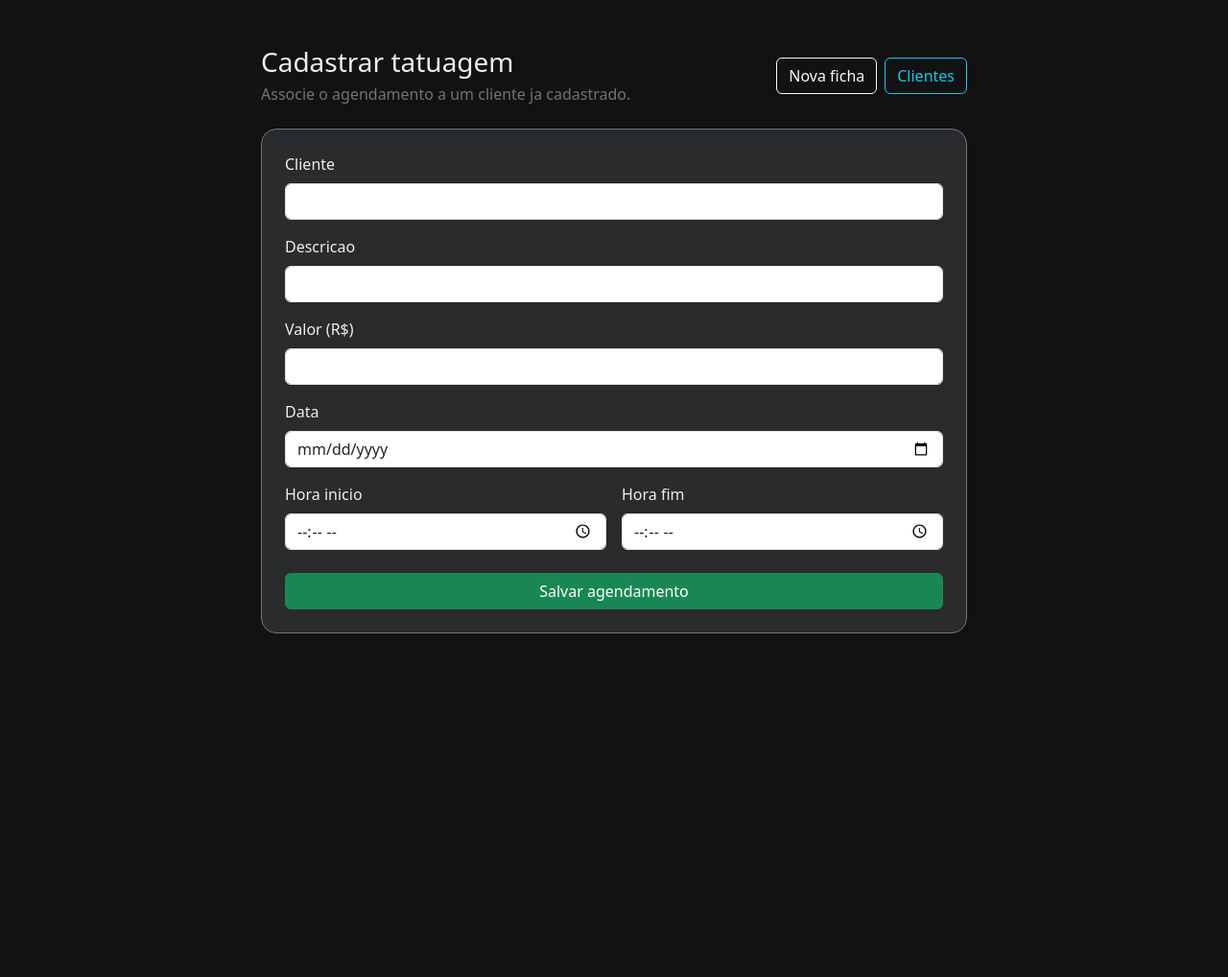
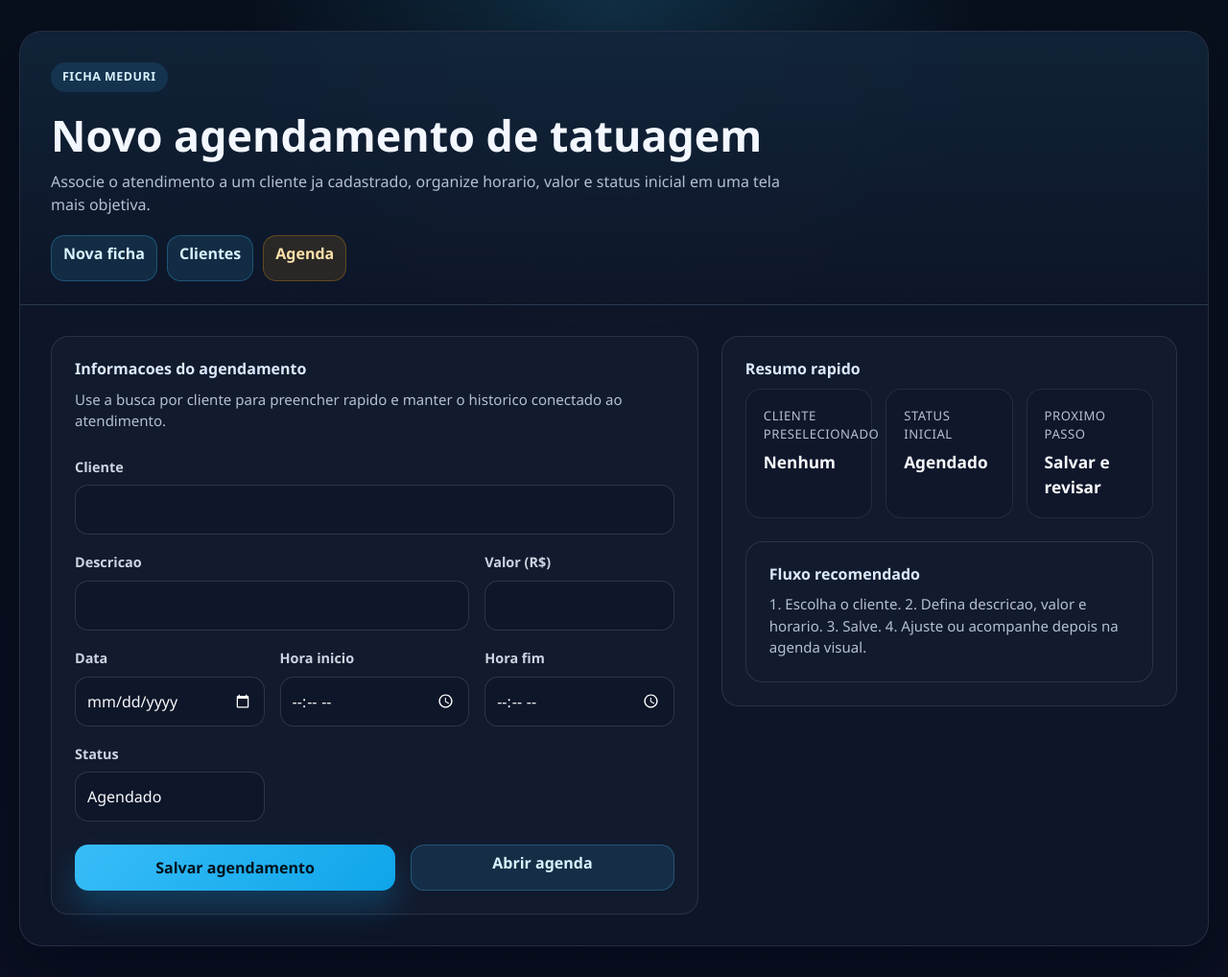
Before and after one commit to danielaraujodasilva/meduri, a PHP site: page /tools/ficha/public/cadastrar_tatuagem.php in a window 1280 px wide. Shown: the whole page at 96% size. Before the commit the page ends 660 px from the top, so only its background shows below. Run offline with PHP 8.4, Linux system fonts and the light colour scheme.

Commit message:
feat(ficha): redesign tattoo scheduling form

```diff
--- a/tools/ficha/public/cadastrar_tatuagem.php
+++ b/tools/ficha/public/cadastrar_tatuagem.php
@@ -24,14 +24,15 @@ if ($_SERVER['REQUEST_METHOD'] === 'POST' && isset($_POST['cliente_id'])) {
     $data = trim((string) ($_POST['data_tatuagem'] ?? ''));
     $horaInicio = trim((string) ($_POST['hora_inicio'] ?? ''));
     $horaFim = trim((string) ($_POST['hora_fim'] ?? ''));
+    $status = trim((string) ($_POST['status'] ?? 'agendado'));
 
     if ($clienteId <= 0 || $descricao === '' || $data === '') {
         echo json_encode(['status' => 'error', 'message' => 'Preencha cliente, descricao e data.']);
         exit;
     }
 
-    $stmt = $conn->prepare('INSERT INTO tatuagens (cliente_id, descricao, valor, data_tatuagem, hora_inicio, hora_fim) VALUES (?, ?, ?, ?, ?, ?)');
-    $stmt->bind_param('isdsss', $clienteId, $descricao, $valor, $data, $horaInicio, $horaFim);
+    $stmt = $conn->prepare('INSERT INTO tatuagens (cliente_id, descricao, valor, data_tatuagem, hora_inicio, hora_fim, status) VALUES (?, ?, ?, ?, ?, ?, ?)');
+    $stmt->bind_param('isdssss', $clienteId, $descricao, $valor, $data, $horaInicio, $horaFim, $status);
     $stmt->execute();
     $stmt->close();
 
@@ -45,73 +46,122 @@ if ($_SERVER['REQUEST_METHOD'] === 'POST' && isset($_POST['cliente_id'])) {
 <meta charset="UTF-8">
 <meta name="viewport" content="width=device-width, initial-scale=1">
 <title>Cadastrar Tatuagem</title>
-<link href="https://cdn.jsdelivr.net/npm/bootstrap@5.3.0/dist/css/bootstrap.min.css" rel="stylesheet">
+<link href="https://cdn.jsdelivr.net/npm/bootstrap@5.3.3/dist/css/bootstrap.min.css" rel="stylesheet">
+<link href="../assets/style.css" rel="stylesheet">
 <script src="https://code.jquery.com/jquery-3.6.0.min.js"></script>
-<style>
-body { background: #121212; color: #eee; }
-.container { max-width: 760px; margin-top: 48px; }
-.autocomplete-suggestions { position: absolute; background: #222; border: 1px solid #444; width: 100%; max-height: 200px; overflow-y: auto; z-index: 999; }
-.autocomplete-suggestion { padding: 10px; cursor: pointer; }
-.autocomplete-suggestion:hover { background: #333; }
-</style>
 </head>
-<body>
-<div class="container">
-  <div class="d-flex flex-column flex-md-row justify-content-between align-items-md-center mb-4 gap-3">
-    <div>
-      <h1 class="h3 mb-1">Cadastrar tatuagem</h1>
-      <p class="text-secondary mb-0">Associe o agendamento a um cliente ja cadastrado.</p>
-    </div>
-    <div class="d-flex gap-2">
-      <a class="btn btn-outline-light" href="../index.php">Nova ficha</a>
-      <a class="btn btn-outline-info" href="clientes.php">Clientes</a>
-    </div>
-  </div>
+<body class="ficha-body">
+<main class="ficha-shell">
+  <section class="ficha-frame">
+    <header class="ficha-hero">
+      <span class="ficha-kicker">Ficha Meduri</span>
+      <h1>Novo agendamento de tatuagem</h1>
+      <p>Associe o atendimento a um cliente ja cadastrado, organize horario, valor e status inicial em uma tela mais objetiva.</p>
+      <div class="ficha-nav">
+        <a class="btn ficha-btn ficha-btn-secondary" href="../index.php">Nova ficha</a>
+        <a class="btn ficha-btn ficha-btn-secondary" href="clientes.php">Clientes</a>
+        <a class="btn ficha-btn ficha-btn-warning" href="../agenda/">Agenda</a>
+      </div>
+    </header>
 
-  <div id="alerta"></div>
+    <div class="ficha-content">
+      <div id="alerta"></div>
 
-  <form id="formTatuagem" class="bg-secondary bg-opacity-25 border border-secondary rounded-4 p-4">
-    <div class="mb-3 position-relative">
-      <label class="form-label">Cliente</label>
-      <input type="text" id="clienteInput" class="form-control" autocomplete="off" required value="<?php echo htmlspecialchars($clienteSelecionadoNome, ENT_QUOTES, 'UTF-8'); ?>">
-      <input type="hidden" name="cliente_id" id="clienteId" value="<?php echo $clienteSelecionadoId > 0 ? $clienteSelecionadoId : ''; ?>">
-      <div id="clienteSuggestions" class="autocomplete-suggestions" style="display:none;"></div>
-    </div>
+      <div class="row g-4">
+        <div class="col-lg-7">
+          <form id="formTatuagem" class="ficha-panel">
+            <div class="mb-4">
+              <h2 class="ficha-panel-title">Informacoes do agendamento</h2>
+              <p class="ficha-copy mb-0">Use a busca por cliente para preencher rapido e manter o historico conectado ao atendimento.</p>
+            </div>
 
-    <div class="mb-3">
-      <label class="form-label">Descricao</label>
-      <input type="text" name="descricao" class="form-control" required>
-    </div>
+            <div class="mb-3 position-relative">
+              <label class="ficha-form-label">Cliente</label>
+              <input type="text" id="clienteInput" class="form-control" autocomplete="off" required value="<?php echo htmlspecialchars($clienteSelecionadoNome, ENT_QUOTES, 'UTF-8'); ?>">
+              <input type="hidden" name="cliente_id" id="clienteId" value="<?php echo $clienteSelecionadoId > 0 ? $clienteSelecionadoId : ''; ?>">
+              <div id="clienteSuggestions" class="ficha-autocomplete" style="display:none;"></div>
+            </div>
 
-    <div class="mb-3">
-      <label class="form-label">Valor (R$)</label>
-      <input type="number" step="0.01" name="valor" class="form-control" required>
-    </div>
+            <div class="row g-3">
+              <div class="col-md-8">
+                <label class="ficha-form-label">Descricao</label>
+                <input type="text" name="descricao" class="form-control" required>
+              </div>
+              <div class="col-md-4">
+                <label class="ficha-form-label">Valor (R$)</label>
+                <input type="number" step="0.01" name="valor" class="form-control" required>
+              </div>
+              <div class="col-md-4">
+                <label class="ficha-form-label">Data</label>
+                <input type="date" name="data_tatuagem" class="form-control" required>
+              </div>
+              <div class="col-md-4">
+                <label class="ficha-form-label">Hora inicio</label>
+                <input type="time" name="hora_inicio" class="form-control" required>
+              </div>
+              <div class="col-md-4">
+                <label class="ficha-form-label">Hora fim</label>
+                <input type="time" name="hora_fim" class="form-control" required>
+              </div>
+              <div class="col-md-4">
+                <label class="ficha-form-label">Status</label>
+                <select name="status" class="form-select">
+                  <option value="agendado">Agendado</option>
+                  <option value="confirmado">Confirmado</option>
+                  <option value="cancelado">Cancelado</option>
+                  <option value="concluido">Concluido</option>
+                </select>
+              </div>
+            </div>
 
-    <div class="mb-3">
-      <label class="form-label">Data</label>
-      <input type="date" name="data_tatuagem" class="form-control" required>
-    </div>
+            <div class="d-flex flex-column flex-md-row gap-3 mt-4">
+              <button class="btn ficha-btn ficha-btn-primary flex-fill">Salvar agendamento</button>
+              <a class="btn ficha-btn ficha-btn-secondary flex-fill" href="../agenda/">Abrir agenda</a>
+            </div>
+          </form>
+        </div>
 
-    <div class="row g-3">
-      <div class="col-md-6">
-        <label class="form-label">Hora inicio</label>
-        <input type="time" name="hora_inicio" class="form-control" required>
-      </div>
-      <div class="col-md-6">
-        <label class="form-label">Hora fim</label>
-        <input type="time" name="hora_fim" class="form-control" required>
+        <div class="col-lg-5">
+          <div class="ficha-summary">
+            <h2 class="ficha-panel-title">Resumo rapido</h2>
+            <div class="ficha-stats">
+              <div class="ficha-stat">
+                <span>Cliente preselecionado</span>
+                <strong id="clienteResumo"><?php echo $clienteSelecionadoNome !== '' ? htmlspecialchars($clienteSelecionadoNome, ENT_QUOTES, 'UTF-8') : 'Nenhum'; ?></strong>
+              </div>
+              <div class="ficha-stat">
+                <span>Status inicial</span>
+                <strong id="statusResumo">Agendado</strong>
+              </div>
+              <div class="ficha-stat">
+                <span>Proximo passo</span>
+                <strong>Salvar e revisar</strong>
+              </div>
+            </div>
+            <div class="ficha-panel mt-4">
+              <h3 class="ficha-panel-title">Fluxo recomendado</h3>
+              <p class="ficha-copy mb-0">1. Escolha o cliente. 2. Defina descricao, valor e horario. 3. Salve. 4. Ajuste ou acompanhe depois na agenda visual.</p>
+            </div>
+          </div>
+        </div>
       </div>
     </div>
-
-    <button class="btn btn-success w-100 mt-4">Salvar agendamento</button>
-  </form>
-</div>
+  </section>
+</main>
 
 <script>
 $(function () {
+  const $statusResumo = $('#statusResumo');
+  const $clienteResumo = $('#clienteResumo');
+
+  $('select[name="status"]').on('change', function () {
+    $statusResumo.text($(this).find('option:selected').text());
+  });
+
   $('#clienteInput').on('input', function () {
     const valor = $(this).val();
+    $('#clienteId').val('');
+    $clienteResumo.text(valor || 'Nenhum');
 
     if (valor.length < 2) {
       $('#clienteSuggestions').hide();
@@ -130,6 +180,7 @@ $(function () {
     }
     $('#clienteInput').val($(this).text());
     $('#clienteId').val(id);
+    $clienteResumo.text($(this).text());
     $('#clienteSuggestions').hide();
   });
 
@@ -143,7 +194,7 @@ $(function () {
     event.preventDefault();
 
     if (!$('#clienteId').val()) {
-      $('#alerta').html('<div class="alert alert-warning">Escolha um cliente valido antes de salvar.</div>');
+      $('#alerta').html('<div class="ficha-alert ficha-alert-danger mb-4">Escolha um cliente valido antes de salvar.</div>');
       return;
     }
 
@@ -154,14 +205,16 @@ $(function () {
       dataType: 'json',
       success: function (response) {
         const classe = response.status === 'success' ? 'success' : 'danger';
-        $('#alerta').html('<div class="alert alert-' + classe + '">' + response.message + '</div>');
+        $('#alerta').html('<div class="ficha-alert ficha-alert-' + classe + ' mb-4">' + response.message + '</div>');
         if (response.status === 'success') {
           $('#formTatuagem')[0].reset();
           $('#clienteId').val('');
+          $clienteResumo.text('Nenhum');
+          $statusResumo.text('Agendado');
         }
       },
       error: function () {
-        $('#alerta').html('<div class="alert alert-danger">Nao foi possivel salvar o agendamento.</div>');
+        $('#alerta').html('<div class="ficha-alert ficha-alert-danger mb-4">Nao foi possivel salvar o agendamento.</div>');
       }
     });
   });
```
